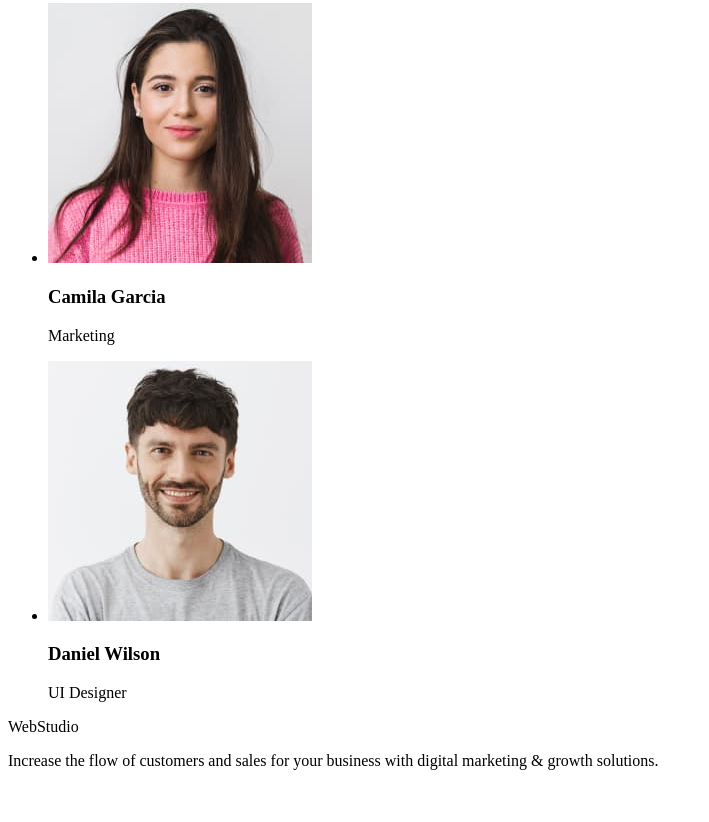
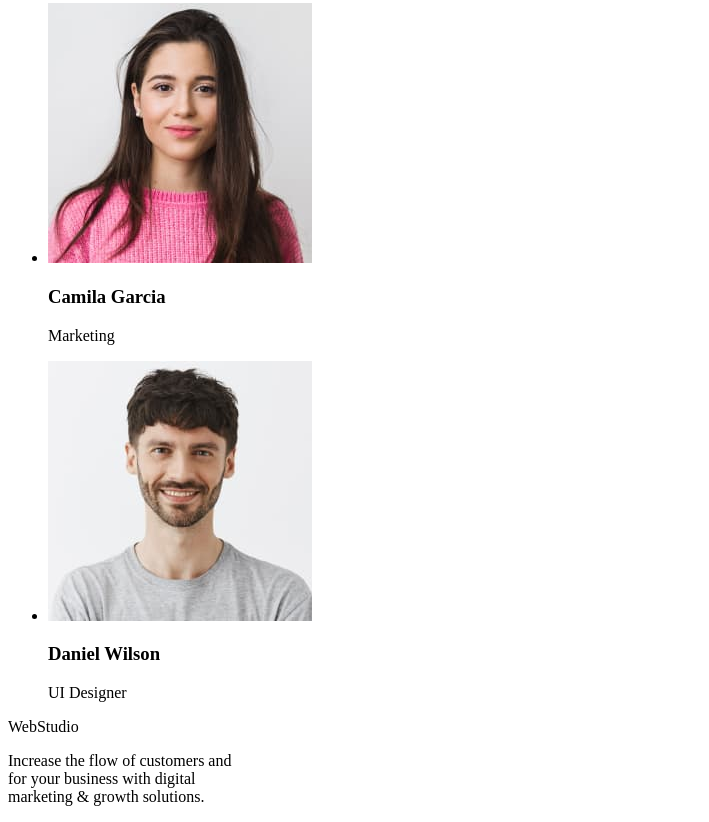
Before and after one commit to MerezkaYurii/goit-markup-hw-01, a plain HTML site: page index.html in a window 1280 px wide. Shown: the part 1332-2154 px from the top of the page, without its empty margins (0-709 px from the left). Before the commit the page ends 2118 px from the top, so only its background shows below. Drawn offline with Linux system fonts and the light colour scheme.

Commit message:
mistake 2

```diff
--- a/index.html
+++ b/index.html
@@ -9,8 +9,7 @@
   </head>
   <body>
     <header>
-      <!-- ?<a href="./index.html">WebStudio</a> -->
-      <p>WebStudio</p>
+     <p>WebStudio</p>
       <nav>
         <ul>
           <li><a href="#">Studio</a></li>
@@ -120,11 +119,11 @@
 
     <footer>
       <section>
-        <!-- <a href="./index.html">WebStudio</a> -->
-        <p>WebStudio</p>
+     <p>WebStudio</p>
         <p>
-          Increase the flow of customers and sales for your business with
-          digital marketing & growth solutions.
+          Increase the flow of customers and <br />
+          for your business with digital <br />
+          marketing & growth solutions.
         </p>
       </section>
     </footer>
```
